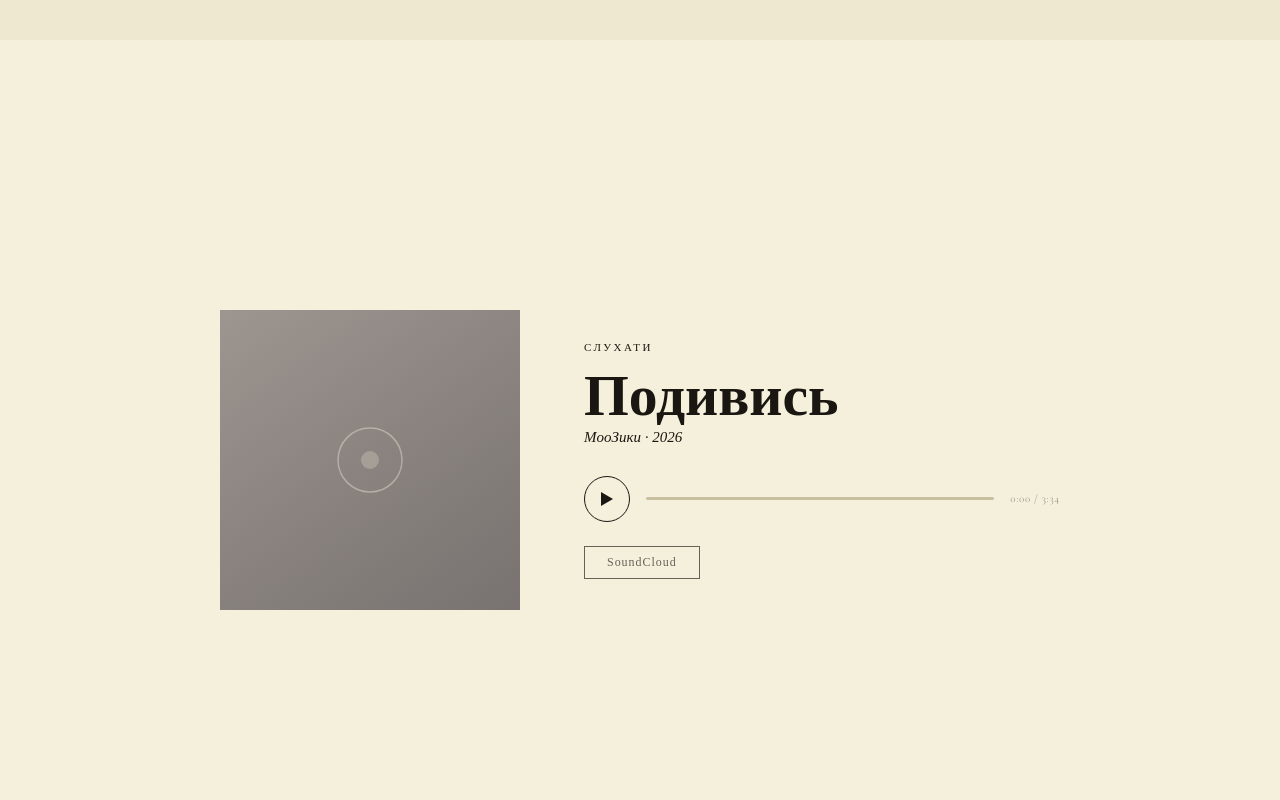
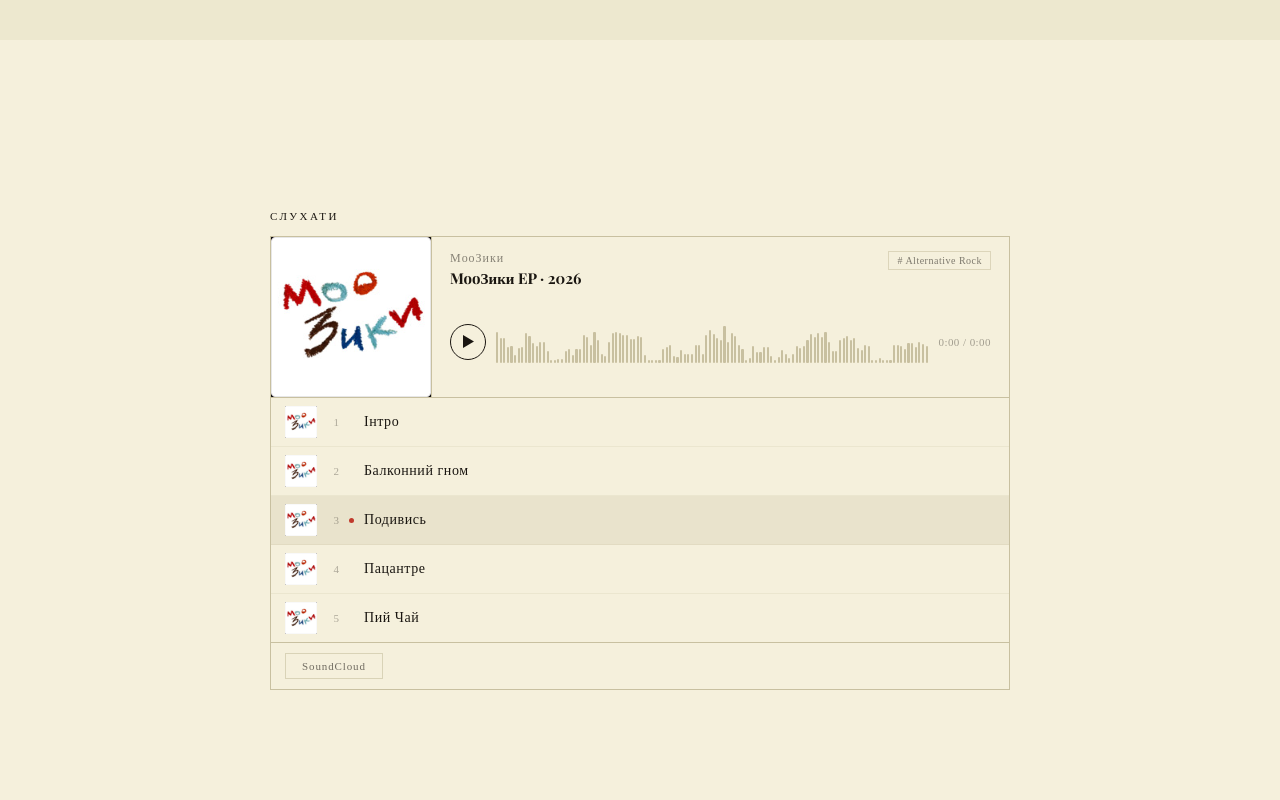
Before and after one commit to FixerHack/myziky, a plain HTML site: page index.html in a window 1280 px wide. Shown: the part 1560-2360 px from the top of the page. Drawn offline with nearby package versions, Linux system fonts and the light colour scheme; a web font is replaced by a local one.

Commit message:
Add album player, music tracks, album art; restructure player
- Replace single-track player with SoundCloud-style album player
- Add 5 tracks to music/ folder
- Add album cover to site_photos/
- Add smooth nav transitions and per-track waveforms
- Move podivis.mp3 to music/ folder

Co-Authored-By: Claude Sonnet 4.6 <noreply@anthropic.com>

```diff
--- a/index.html
+++ b/index.html
@@ -16,6 +16,7 @@
 
     * { margin: 0; padding: 0; box-sizing: border-box; }
     html, body { width: 100%; height: 100%; }
+    html { scroll-behavior: smooth; }
 
     body {
       background: var(--cream);
@@ -49,11 +50,23 @@
       font-size: 14px;
       color: var(--ink);
       text-decoration: none;
-      opacity: 0.6;
+      opacity: 0.4;
       letter-spacing: 0.06em;
-      transition: opacity 0.2s;
+      transition: opacity 0.4s ease;
+      position: relative;
+      padding-bottom: 3px;
     }
-    .topnav nav a:hover { opacity: 1; }
+    .topnav nav a::after {
+      content: '';
+      position: absolute;
+      bottom: 0; left: 0;
+      width: 0; height: 1px;
+      background: var(--ink);
+      transition: width 0.4s ease;
+    }
+    .topnav nav a:hover { opacity: 0.85; }
+    .topnav nav a.nav-active { opacity: 1; }
+    .topnav nav a.nav-active::after { width: 100%; }
 
     /* ══ SECTIONS — full screen ══ */
     section {
@@ -191,77 +204,141 @@
     /* ══ СЛУХАТИ ══ */
     #muzyka { background: var(--cream); }
 
-    .listen-wrap {
-      display: flex;
-      gap: 64px;
-      align-items: center;
+    .ap-wrap {
       width: 100%;
-      max-width: 960px;
-      padding: 100px 60px 60px;
+      max-width: 860px;
+      padding: 80px 60px 60px;
     }
-    .album-art {
-      flex-shrink: 0;
-      width: clamp(160px, 24vw, 300px);
-      height: clamp(160px, 24vw, 300px);
-      background: linear-gradient(145deg, #9c9590, #787270);
-      display: flex; align-items: center; justify-content: center;
+
+    .album-player {
+      border: 1px solid var(--border);
       overflow: hidden;
     }
-    .album-art img { width: 100%; height: 100%; object-fit: cover; filter: grayscale(70%); }
 
-    .listen-info { flex: 1; }
-    .track-title {
-      font-family: 'Playfair Display', serif;
-      font-size: clamp(30px, 4.5vw, 58px);
-      font-weight: 700; line-height: 1;
-      margin-bottom: 8px;
+    .ap-top { display: flex; }
+
+    .ap-cover {
+      width: 160px; height: 160px;
+      flex-shrink: 0;
+      background: linear-gradient(145deg, #9c9590, #787270);
+      overflow: hidden;
     }
-    .track-sub {
-      font-family: 'IM Fell English', serif;
-      font-size: 15px; font-style: italic;
-      opacity: 0.5; margin-bottom: 30px;
+    .ap-cover img { width: 100%; height: 100%; object-fit: cover; display: block; }
+
+    .ap-main {
+      flex: 1;
+      padding: 14px 18px 12px;
+      display: flex; flex-direction: column; gap: 10px;
+      border-left: 1px solid var(--border);
+      min-width: 0;
     }
 
-    .player-row {
-      display: flex; align-items: center; gap: 16px; margin-bottom: 8px;
+    .ap-header {
+      display: flex;
+      justify-content: space-between;
+      align-items: flex-start;
+      gap: 8px;
     }
-    .btn-play {
-      background: none;
-      border: 1.5px solid var(--ink);
-      border-radius: 50%;
-      width: 46px; height: 46px;
-      cursor: pointer;
+
+    .ap-band {
+      font-family: 'IM Fell English', serif;
+      font-size: 12px; opacity: 0.5; letter-spacing: 0.08em;
+    }
+    .ap-ep {
+      font-family: 'Playfair Display', serif;
+      font-size: 15px; font-weight: 700; margin-top: 2px;
+    }
+    .ap-genre {
+      font-family: 'IM Fell English', serif;
+      font-size: 10px;
+      border: 1px solid var(--border);
+      padding: 3px 8px; letter-spacing: 0.05em;
+      opacity: 0.55; white-space: nowrap; flex-shrink: 0; align-self: flex-start;
+    }
+
+    .ap-controls {
+      display: flex; align-items: center; gap: 10px; flex: 1;
+    }
+
+    .ap-play-btn {
+      width: 36px; height: 36px;
+      border-radius: 50%; border: 1.5px solid var(--ink);
+      background: none; cursor: pointer;
       display: flex; align-items: center; justify-content: center;
-      flex-shrink: 0;
-      transition: all 0.2s;
+      flex-shrink: 0; transition: all 0.2s;
     }
-    .btn-play:hover { background: var(--ink); }
-    .btn-play:hover svg path, .btn-play:hover svg rect { fill: var(--cream); }
+    .ap-play-btn:hover { background: var(--ink); }
+    .ap-play-btn:hover path, .ap-play-btn:hover rect { fill: var(--cream); }
 
-    .prog-bar {
-      flex: 1; height: 3px;
-      background: var(--border);
-      border-radius: 2px; cursor: pointer;
+    .ap-waveform {
+      display: flex; align-items: flex-end;
+      gap: 1.5px; height: 42px;
+      cursor: pointer; flex: 1; overflow: hidden;
     }
-    .prog-fill {
-      height: 100%; background: var(--ink);
-      border-radius: 2px; width: 0%;
-      transition: width 0.1s linear;
+    .wf-bar {
+      flex: 1; min-width: 1px;
+      background: var(--border); border-radius: 1px;
     }
-    .time-txt { font-size: 11px; opacity: 0.4; letter-spacing: 0.06em; flex-shrink: 0; }
+    .wf-bar.played { background: var(--ink); }
 
-    .stream-row {
-      display: flex; gap: 10px; flex-wrap: wrap; margin-top: 24px;
+    .ap-time {
+      font-family: 'IM Fell English', serif;
+      font-size: 11px; opacity: 0.38;
+      letter-spacing: 0.04em; flex-shrink: 0; white-space: nowrap;
     }
-    .stream-a {
+
+    .ap-tracklist { border-top: 1px solid var(--border); }
+
+    .ap-track {
+      display: flex; align-items: center; gap: 10px;
+      padding: 8px 14px; cursor: pointer;
+      transition: background 0.15s;
+      border-bottom: 1px solid rgba(200,192,160,0.22);
+      user-select: none;
+    }
+    .ap-track:last-child { border-bottom: none; }
+    .ap-track:hover { background: rgba(200,192,160,0.18); }
+    .ap-track.active { background: rgba(200,192,160,0.28); }
+
+    .ap-track-thumb {
+      width: 32px; height: 32px; flex-shrink: 0;
+      overflow: hidden;
+      background: linear-gradient(145deg, #9c9590, #787270);
+    }
+    .ap-track-thumb img { width: 100%; height: 100%; object-fit: cover; display: block; }
+
+    .ap-track-num {
       font-family: 'IM Fell English', serif;
-      font-size: 12px; letter-spacing: 0.08em;
+      font-size: 11px; opacity: 0.32;
+      min-width: 12px; text-align: right; flex-shrink: 0;
+    }
+    .ap-track-dot {
+      width: 5px; height: 5px; border-radius: 50%;
+      flex-shrink: 0; background: transparent;
+    }
+    .ap-track.active .ap-track-dot { background: var(--red); }
+
+    .ap-track-name {
+      font-family: 'IM Fell English', serif;
+      font-size: 14px; letter-spacing: 0.04em; flex: 1;
+    }
+    .ap-track-dur {
+      font-family: 'IM Fell English', serif;
+      font-size: 11px; opacity: 0.32; flex-shrink: 0;
+    }
+
+    .ap-bottom {
+      border-top: 1px solid var(--border);
+      padding: 10px 14px; display: flex; gap: 10px;
+    }
+    .ap-sc-btn {
+      font-family: 'IM Fell English', serif;
+      font-size: 11px; letter-spacing: 0.08em;
       text-decoration: none; color: var(--ink);
-      border: 1px solid var(--ink);
-      padding: 8px 22px; opacity: 0.65;
-      transition: all 0.2s;
+      border: 1px solid var(--border);
+      padding: 6px 16px; opacity: 0.6; transition: all 0.2s;
     }
-    .stream-a:hover { background: var(--ink); color: var(--cream); opacity: 1; }
+    .ap-sc-btn:hover { background: var(--ink); color: var(--cream); opacity: 1; }
 
     /* ══ ФОТО / КАРТА ══ */
     #foto { background: var(--cream-dark); justify-content: flex-start; padding-top: 70px; min-height: auto; }
@@ -412,15 +489,6 @@
       text-align: center; padding: 10px;
     }
 
-    /* album art clickable */
-    .album-art { cursor: pointer; position: relative; }
-    .album-art::after {
-      content: '';
-      position: absolute; inset: 0;
-      background: rgba(26,22,17,0);
-      transition: background 0.2s;
-    }
-    .album-art:hover::after { background: rgba(26,22,17,0.15); }
 
     /* fullscreen btn */
     .video-wrap { position: relative; }
@@ -573,19 +641,12 @@
       /* Кліп */
       #klip { justify-content: center; }
 
-      /* Слухати — стаємо вертикально */
-      .listen-wrap {
-        flex-direction: column;
-        gap: 28px;
-        padding: 80px 20px 40px;
-        align-items: flex-start;
-      }
-      .album-art {
-        width: 100% !important;
-        height: 220px !important;
-        flex-shrink: unset;
-      }
-      .track-title { font-size: clamp(28px, 8vw, 42px); }
+      /* Слухати */
+      .ap-wrap { padding: 60px 16px 40px; }
+      .ap-cover { width: 100px; height: 100px; }
+      .ap-ep { font-size: 13px; }
+      .ap-genre { display: none; }
+      .ap-waveform { height: 32px; }
 
       /* Фото / карта */
       #foto { padding-top: 70px; }
@@ -664,36 +725,38 @@
 
 <!-- ════ СЛУХАТИ ════ -->
 <section id="muzyka">
-  <div class="listen-wrap">
-    <!-- Клік на обкладинку → SoundCloud. Заміни href на своє посилання -->
-    <a href="#" target="_blank" class="album-art rv" title="Слухати на SoundCloud" style="text-decoration:none;">
-      <!-- <img src="album.jpg" alt="Обкладинка"> -->
-      <svg width="70" height="70" viewBox="0 0 70 70" fill="none">
-        <circle cx="35" cy="35" r="32" stroke="#f5f0dc" stroke-width="1.5" opacity="0.4"/>
-        <circle cx="35" cy="35" r="9" fill="#f5f0dc" opacity="0.25"/>
-      </svg>
-    </a>
-    <div class="listen-info">
-      <div class="sec-label rv">слухати</div>
-      <div class="track-title rv rv2">Подивись</div>
-      <div class="track-sub rv rv2">MooЗики · 2026</div>
-      <div class="player-row rv rv3">
-        <button class="btn-play" onclick="togglePlay(this)">
-          <svg id="playIcon" width="14" height="16" viewBox="0 0 14 16" fill="none">
-            <path d="M1 1L13 8L1 15V1Z" fill="#1a1611"/>
-          </svg>
-        </button>
-        <div class="prog-bar" onclick="seekAudio(event,this)">
-          <div class="prog-fill" id="progFill"></div>
+  <div class="ap-wrap rv">
+    <div class="sec-label rv" style="margin-bottom:14px;">слухати</div>
+    <div class="album-player rv rv2">
+      <div class="ap-top">
+        <div class="ap-cover">
+          <img src="site_photos/albom.png" alt="MooЗики EP">
         </div>
-        <span class="time-txt" id="timeTxt">0:00 / 3:34</span>
+        <div class="ap-main">
+          <div class="ap-header">
+            <div>
+              <div class="ap-band">MooЗики</div>
+              <div class="ap-ep">MooЗики EP · 2026</div>
+            </div>
+            <div class="ap-genre"># Alternative Rock</div>
+          </div>
+          <div class="ap-controls">
+            <button class="ap-play-btn" id="apPlayBtn" onclick="apToggle()">
+              <svg id="apPlayIcon" width="13" height="15" viewBox="0 0 13 15" fill="none">
+                <path d="M1 1L12 7.5L1 14V1Z" fill="#1a1611"/>
+              </svg>
+            </button>
+            <div class="ap-waveform" id="apWaveform" onclick="apSeek(event)"></div>
+            <span class="ap-time" id="apTimeTxt">0:00 / 0:00</span>
+          </div>
+        </div>
       </div>
-      <div class="stream-row rv rv3">
-        <a class="stream-a" href="#" target="_blank">SoundCloud</a>
+      <div class="ap-tracklist" id="apTracklist"></div>
+      <div class="ap-bottom">
+        <a class="ap-sc-btn" href="https://on.soundcloud.com/dPB3YZ2l9tSgiHvapR" target="_blank">SoundCloud</a>
       </div>
     </div>
   </div>
-
 </section>
 
 <!-- ════ СПІЛЬНІ ФОТО ════ -->
@@ -806,7 +869,7 @@
 
 <script>
   /* YouTube */
-  const VID = 'dQw4w9WgXcQ'; // ← ЗАМІНИ на свій YouTube ID
+  const VID = 'tkVEb5-R2w0';
   function loadVideo() {
     const ph = document.getElementById('vidPh');
     const f = document.createElement('iframe');
@@ -816,35 +879,109 @@
     ph.parentNode.replaceChild(f, ph);
   }
 
-  /* Player */
-  let playing = false, prog = 0, tick = null;
-  const TOTAL = 214;
-  const audio = new Audio('podivis.mp3');
-  const fmt = s => `${Math.floor(s/60)}:${String(Math.floor(s%60)).padStart(2,'0')}`;
+  /* ══ ALBUM PLAYER ══ */
+  const TRACKS = [
+    { num: 1, name: 'Інтро',          file: 'music/intro.mp3' },
+    { num: 2, name: 'Балконний гном', file: 'music/balkonygnom.mp3' },
+    { num: 3, name: 'Подивись',       file: 'music/podivis.mp3' },
+    { num: 4, name: 'Пацантре',       file: 'music/pacantre.mp3' },
+    { num: 5, name: 'Пий Чай',        file: 'music/puychay.mp3' },
+  ];
 
-  function togglePlay(btn) {
-    playing = !playing;
-    const ic = document.getElementById('playIcon');
-    if (playing) {
-      audio.play();
-      ic.innerHTML = '<rect x="1" y="1" width="4" height="14" fill="#1a1611"/><rect x="9" y="1" width="4" height="14" fill="#1a1611"/>';
-    } else {
-      audio.pause();
-      ic.innerHTML = '<path d="M1 1L13 8L1 15V1Z" fill="#1a1611"/>';
-    }
-    audio.ontimeupdate = () => {
-      prog = (audio.currentTime / audio.duration) * 100;
-      document.getElementById('progFill').style.width = prog + '%';
-      document.getElementById('timeTxt').textContent = `${fmt(audio.currentTime)} / ${fmt(audio.duration)}`;
-    };
+  let apIdx = 2, apPlaying = false;
+  const apAudio = new Audio();
+  const fmtT = s => (isNaN(s) || s == null) ? '0:00'
+    : `${Math.floor(s/60)}:${String(Math.floor(s%60)).padStart(2,'0')}`;
+
+  function genWave(seed, freqs) {
+    let s = seed;
+    const rand = () => { s = (s * 1664525 + 1013904223) >>> 0; return s / 0xffffffff; };
+    return Array.from({ length: 120 }, (_, i) => {
+      const x = i / 120;
+      let h = 38;
+      freqs.forEach(([a, f, p]) => h += a * Math.sin(x * Math.PI * f + p));
+      h += 18 * (rand() * 2 - 1);
+      return Math.max(5, Math.min(98, h));
+    });
   }
 
-  function seekAudio(e, bar) {
-    const r = bar.getBoundingClientRect();
-    prog = Math.max(0, Math.min(((e.clientX - r.left) / r.width) * 100, 100));
-    audio.currentTime = (prog / 100) * audio.duration;
-    document.getElementById('progFill').style.width = prog + '%';
+  const WAVEFORMS = [
+    genWave(17,  [[20,6,1.1],[13,17,2.2],[7,33,0.5],[5,54,1.8]]),
+    genWave(83,  [[18,9,0.8],[16,23,1.5],[10,41,2.9],[6,63,0.3]]),
+    genWave(42,  [[22,8,1.2],[14,19,2.3],[8,37,0.8],[6,61,1.5]]),
+    genWave(156, [[25,5,0.3],[12,18,1.7],[9,46,2.1],[7,69,0.9]]),
+    genWave(71,  [[15,11,1.9],[18,26,0.6],[11,43,1.3],[8,60,2.7]]),
+  ];
+
+  function renderWaveform(idx) {
+    document.getElementById('apWaveform').innerHTML =
+      WAVEFORMS[idx].map(h =>
+        `<div class="wf-bar" style="height:${h.toFixed(1)}%"></div>`
+      ).join('');
   }
+
+  renderWaveform(apIdx);
+
+  (function buildTracklist() {
+    document.getElementById('apTracklist').innerHTML = TRACKS.map((t, i) => `
+      <div class="ap-track${i === apIdx ? ' active' : ''}" onclick="apLoad(${i})">
+        <div class="ap-track-thumb"><img src="site_photos/albom.png" alt=""></div>
+        <span class="ap-track-num">${t.num}</span>
+        <div class="ap-track-dot"></div>
+        <span class="ap-track-name">${t.name}</span>
+        <span class="ap-track-dur" id="apDur${i}"></span>
+      </div>`).join('');
+  })();
+
+  function apUpdateWave() {
+    const pct = apAudio.currentTime / (apAudio.duration || 1);
+    document.querySelectorAll('.wf-bar').forEach((b, i, all) =>
+      b.classList.toggle('played', i / all.length < pct));
+    document.getElementById('apTimeTxt').textContent =
+      `${fmtT(apAudio.currentTime)} / ${fmtT(apAudio.duration)}`;
+  }
+
+  function apSeek(e) {
+    const r = document.getElementById('apWaveform').getBoundingClientRect();
+    const pct = Math.max(0, Math.min((e.clientX - r.left) / r.width, 1));
+    if (!isNaN(apAudio.duration)) apAudio.currentTime = pct * apAudio.duration;
+  }
+
+  function apLoad(idx) {
+    apIdx = idx;
+    apAudio.src = TRACKS[idx].file;
+    apAudio.load();
+    document.querySelectorAll('.ap-track').forEach((el, i) =>
+      el.classList.toggle('active', i === idx));
+    renderWaveform(idx);
+    document.getElementById('apTimeTxt').textContent = '0:00 / 0:00';
+    if (apPlaying) apAudio.play().catch(() => {});
+  }
+
+  function apSetIcon(playing) {
+    document.getElementById('apPlayIcon').innerHTML = playing
+      ? '<rect x="1" y="1" width="4" height="13" fill="#1a1611"/><rect x="8" y="1" width="4" height="13" fill="#1a1611"/>'
+      : '<path d="M1 1L12 7.5L1 14V1Z" fill="#1a1611"/>';
+  }
+
+  function apToggle() {
+    if (!apAudio.src || apAudio.src === window.location.href)
+      apAudio.src = TRACKS[apIdx].file;
+    if (apPlaying) { apAudio.pause(); apPlaying = false; }
+    else { apAudio.play().catch(() => {}); apPlaying = true; }
+    apSetIcon(apPlaying);
+  }
+
+  apAudio.ontimeupdate = apUpdateWave;
+  apAudio.onended = () => {
+    apPlaying = false; apSetIcon(false);
+    if (apIdx < TRACKS.length - 1) apLoad(apIdx + 1);
+  };
+  apAudio.onloadedmetadata = () => {
+    const dur = document.getElementById(`apDur${apIdx}`);
+    if (dur) dur.textContent = fmtT(apAudio.duration);
+    document.getElementById('apTimeTxt').textContent = `0:00 / ${fmtT(apAudio.duration)}`;
+  };
 
   /* ── MAP GALLERY ── */
   const LOCATIONS = {
@@ -976,6 +1113,20 @@
   /* Scroll reveal */
   const obs = new IntersectionObserver(es => es.forEach(e => { if(e.isIntersecting){ e.target.classList.add('on'); obs.unobserve(e.target); } }), { threshold: 0.1 });
   document.querySelectorAll('.rv').forEach(el => obs.observe(el));
+
+  /* Active nav */
+  const navLinks = document.querySelectorAll('.topnav nav a');
+  const sections = ['dim','klip','muzyka','foto'].map(id => document.getElementById(id));
+  const navObs = new IntersectionObserver(entries => {
+    entries.forEach(entry => {
+      if (entry.isIntersecting) {
+        navLinks.forEach(a => a.classList.remove('nav-active'));
+        const link = document.querySelector(`.topnav nav a[href="#${entry.target.id}"]`);
+        if (link) link.classList.add('nav-active');
+      }
+    });
+  }, { threshold: 0.4 });
+  sections.forEach(s => s && navObs.observe(s));
 </script>
 
 <!-- SECRET MODAL -->
```
Also changed, not shown: site_photos/albom.png (added), 6 other files.
